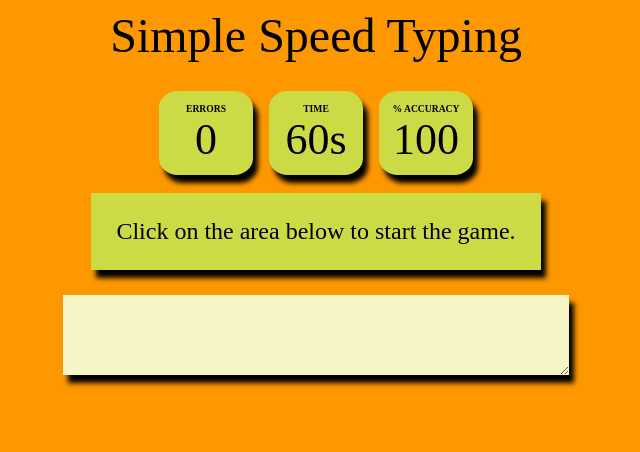
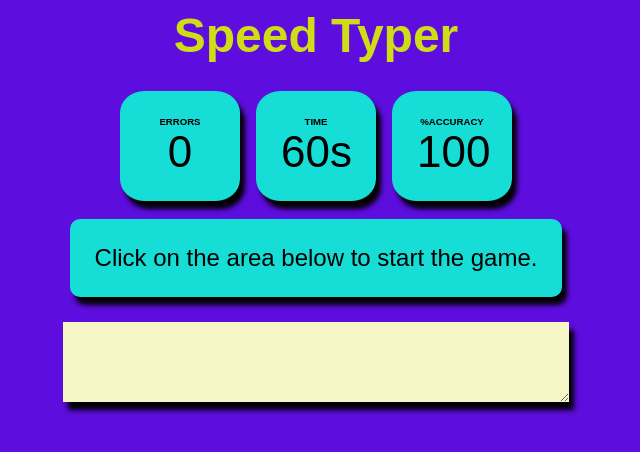
Before and after one commit to giftedstan/speed-typing, a plain HTML site: page index.html in a window 1280 px wide. Shown: the whole page, without its empty margins (324-964 px from the left). Drawn offline with Linux system fonts and the light colour scheme.

Commit message:
some ui editing

```diff
--- a/index.html
+++ b/index.html
@@ -1,7 +1,7 @@
 <html lang="en">
 
 <head>
-    <title>Simple Speed Typer</title>
+    <title>Speed Typer</title>
     <!-- link the CSS file here -->
     <link rel="stylesheet" href="styles.css">
 </head>
@@ -9,7 +9,7 @@
 <body>
     <div class="container">
         <div class="heading">
-            Simple Speed Typing
+            Speed Typer
         </div>
         <div class="header">
             <div class="wpm">
@@ -29,7 +29,7 @@
                 <div class="curr_time">60s</div>
             </div>
             <div class="accuracy">
-                <div class="header_text">% Accuracy</div>
+                <div class="header_text">%Accuracy</div>
                 <div class="curr_accuracy">100</div>
             </div>
         </div>
--- a/styles.css
+++ b/styles.css
@@ -1,7 +1,8 @@
 body {
-    background-color: #fe9801;
+    background-color: #5d0ddd;
     color: black;
     text-align: center;
+    font-family: Arial, Helvetica, sans-serif;
 }
 
 .container {
@@ -13,7 +14,8 @@ body {
 .heading {
     margin-bottom: 20px;
     font-size: 3rem;
-    color: black;
+    font-weight: bold;
+    color: #d0dd16;
 }
 
 .header {
@@ -26,11 +28,11 @@ body {
 .accuracy,
 .cpm,
 .wpm {
-    background-color: #ccda46;
+    background-color: #16ddd6;
     height: 60px;
     width: 70px;
     margin: 8px;
-    padding: 12px;
+    padding: 25px;
     border-radius: 20%;
     box-shadow: black 5px 8px 5px;
 }
@@ -55,10 +57,11 @@ body {
 }
 
 .quote {
-    background-color: #ccda46;
+    background-color: #16ddd6;
     font-size: 1.5rem;
     margin: 10px;
     padding: 25px;
+    border-radius: 10px;
     box-shadow: black 5px 8px 5px;
 }
 
@@ -76,9 +79,10 @@ body {
 
 .restart_btn {
     display: none;
-    background-color: #326765;
+    background-color: #16ddd6;
     font-size: 1.5rem;
-    padding: 10px;
+    padding: 15px;
+    border-radius: 10px;
     border: 0px;
     box-shadow: black 5px 8px 5px;
 }
```
Also changed, not shown: 1 other file.
